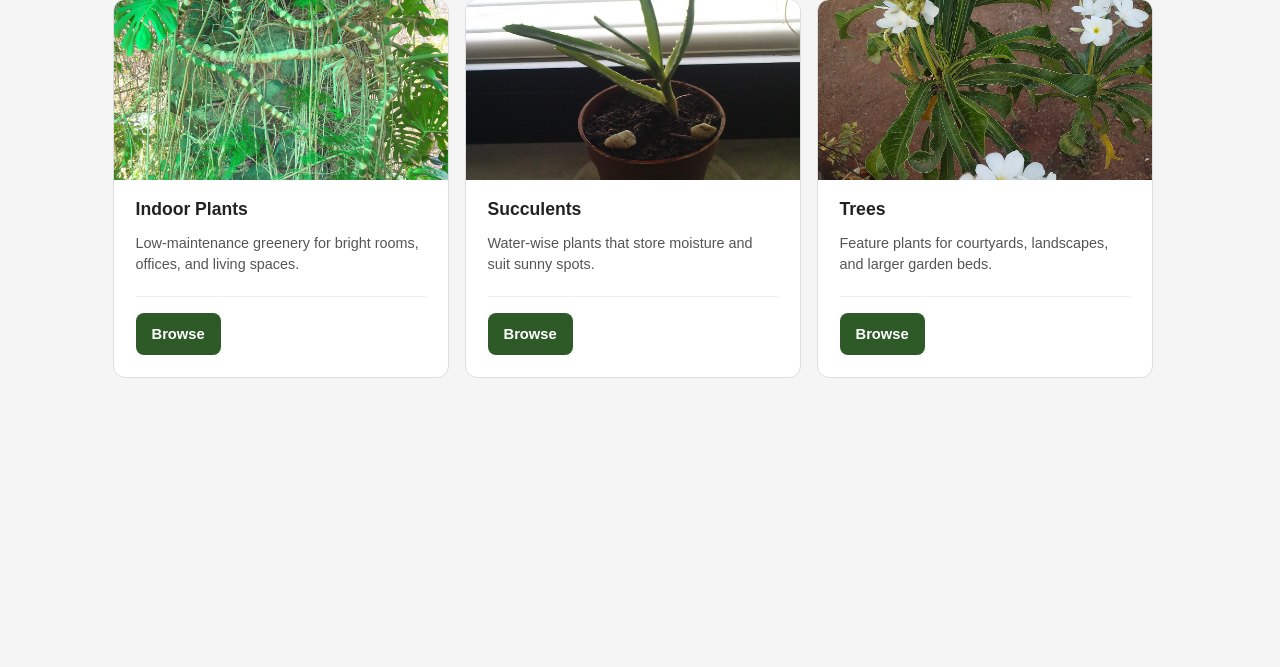
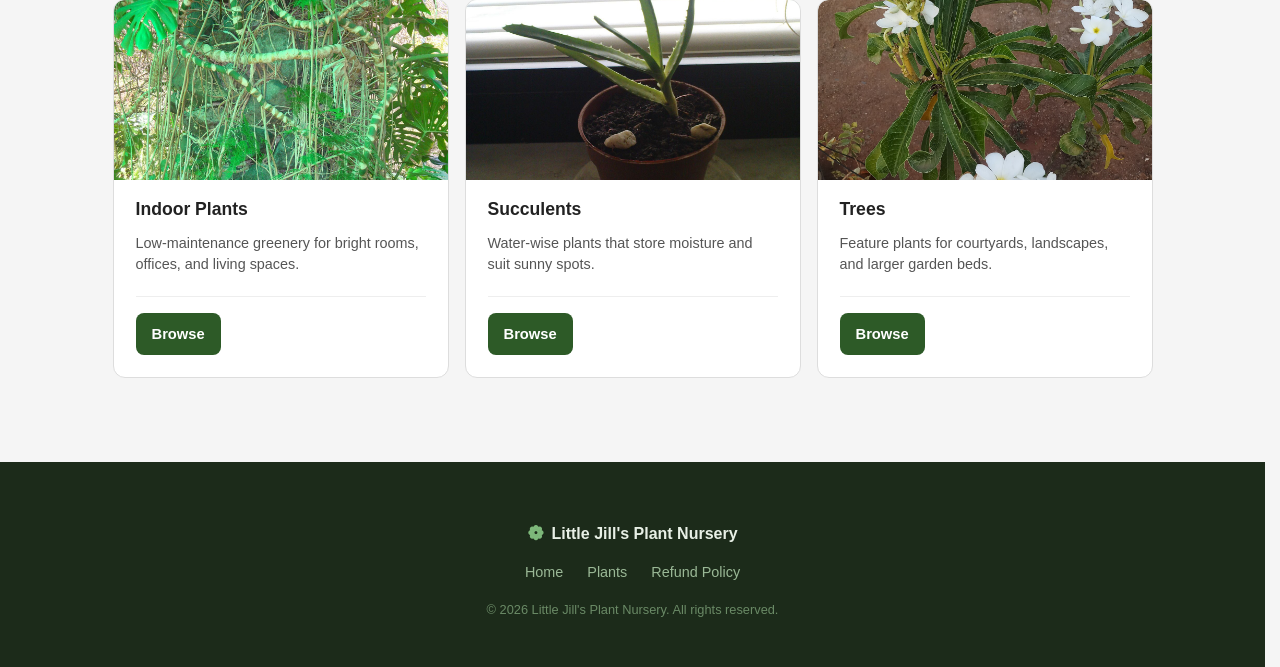
Before and after one commit to rowanjames04/SDS-Plant-Nursery, a Flask app: page / in a window 1280 px wide. Shown: the part 629-1296 px from the top of the page. Before the commit the page ends 1007 px from the top, so only its background shows below. Run offline with Flask 3, Linux system fonts and the light colour scheme.

Commit message:
feat: added footer and refund policy

```diff
--- a/app.py
+++ b/app.py
@@ -757,6 +757,15 @@ with app.app_context():
 def inject_header_cart_summary():
     return get_header_cart_summary()
 
+@app.context_processor
+def inject_current_year():
+    return {'current_year': datetime.now().year}
+
+@app.route("/refund-policy")
+def refund_policy():
+    return render_template('refund_policy.html')
+
+
 @app.route("/")
 def home():
     catalog = load_catalog()
--- /dev/null
+++ b/static/css/footer.css
@@ -0,0 +1,70 @@
+.site-footer {
+    background: #1c2b1a;
+    color: #b5c9b1;
+    margin-top: 40px;
+    padding: 36px 0 24px;
+}
+
+.site-footer__inner {
+    display: flex;
+    flex-direction: column;
+    align-items: center;
+    gap: 16px;
+    text-align: center;
+}
+
+.site-footer__brand {
+    display: flex;
+    align-items: center;
+    gap: 8px;
+    font-weight: 600;
+    font-size: 1rem;
+    color: #e8f0e6;
+}
+
+.site-footer__brand .icon-glyph--brand {
+    font-size: 1.2rem;
+    color: #7db87a;
+}
+
+.site-footer__nav {
+    display: flex;
+    gap: 24px;
+    flex-wrap: wrap;
+    justify-content: center;
+}
+
+.site-footer__nav a {
+    color: #9ab896;
+    text-decoration: none;
+    font-size: 0.9rem;
+    transition: color 0.15s;
+}
+
+.site-footer__nav a:hover {
+    color: #e8f0e6;
+}
+
+.site-footer__copy {
+    font-size: 0.8rem;
+    color: #6a8a66;
+    margin: 0;
+}
+
+.site-footer--admin {
+    margin-top: 0;
+    padding: 16px 28px;
+    text-align: left;
+}
+
+.site-footer--admin .site-footer__inner {
+    align-items: flex-start;
+    flex-direction: row;
+    justify-content: flex-start;
+}
+
+@media (max-width: 480px) {
+    .site-footer__nav {
+        gap: 16px;
+    }
+}
--- a/static/styles.css
+++ b/static/styles.css
@@ -9,3 +9,4 @@
 @import url('css/orders.css');
 @import url('css/profile.css');
 @import url('css/admin.css');
+@import url('css/footer.css');
--- a/templates/Home.html
+++ b/templates/Home.html
@@ -43,5 +43,6 @@
             <p class="muted">No categories have been added yet.</p>
         {% endif %}
     </main>
+    {% include '_footer.html' %}
 </body>
 </html>
--- a/templates/Login.html
+++ b/templates/Login.html
@@ -36,5 +36,6 @@
             </div>
         </div>
     </main>
+    {% include '_footer.html' %}
 </body>
 </html>
--- a/templates/Register.html
+++ b/templates/Register.html
@@ -46,5 +46,6 @@
             </div>
         </div>
     </main>
+    {% include '_footer.html' %}
 </body>
 </html>
--- /dev/null
+++ b/templates/_footer.html
@@ -0,0 +1,14 @@
+<footer class="site-footer">
+    <div class="site-footer__inner container">
+        <div class="site-footer__brand">
+            <span class="icon-glyph icon-glyph--brand" aria-hidden="true">❁</span>
+            <span>Little Jill's Plant Nursery</span>
+        </div>
+        <nav class="site-footer__nav">
+            <a href="{{ url_for('home') }}">Home</a>
+            <a href="{{ url_for('plants_index') }}">Plants</a>
+            <a href="{{ url_for('refund_policy') }}">Refund Policy</a>
+        </nav>
+        <p class="site-footer__copy">&copy; {{ current_year }} Little Jill's Plant Nursery. All rights reserved.</p>
+    </div>
+</footer>
--- a/templates/admin/_base.html
+++ b/templates/admin/_base.html
@@ -46,5 +46,10 @@
             {% block content %}{% endblock %}
         </main>
     </div>
+    <footer class="site-footer site-footer--admin">
+        <div class="site-footer__inner">
+            <p class="site-footer__copy">&copy; {{ current_year }} Little Jill's Plant Nursery</p>
+        </div>
+    </footer>
 </body>
 </html>
--- a/templates/cart.html
+++ b/templates/cart.html
@@ -102,5 +102,6 @@
             {% endif %}
         </section>
     </main>
+    {% include '_footer.html' %}
 </body>
 </html>
--- a/templates/order_confirmation.html
+++ b/templates/order_confirmation.html
@@ -90,5 +90,6 @@
             </aside>
         </div>
     </main>
+    {% include '_footer.html' %}
 </body>
 </html>
--- a/templates/orders.html
+++ b/templates/orders.html
@@ -95,5 +95,6 @@
             </section>
         {% endif %}
     </main>
+    {% include '_footer.html' %}
 </body>
 </html>
--- a/templates/plant_detail.html
+++ b/templates/plant_detail.html
@@ -109,5 +109,6 @@
             });
         });
     </script>
+    {% include '_footer.html' %}
 </body>
 </html>
--- a/templates/plants.html
+++ b/templates/plants.html
@@ -80,5 +80,6 @@
             </p>
         {% endif %}
     </main>
+    {% include '_footer.html' %}
 </body>
 </html>
--- a/templates/profile.html
+++ b/templates/profile.html
@@ -225,5 +225,6 @@
         </script>
         <script async defer onerror="addressScriptFailed()" src="https://maps.googleapis.com/maps/api/js?key={{ google_maps_api_key|urlencode }}&libraries=places&callback=initAddressAutocomplete"></script>
     {% endif %}
+    {% include '_footer.html' %}
 </body>
 </html>
--- a/templates/wishlist.html
+++ b/templates/wishlist.html
@@ -50,5 +50,6 @@
             </div>
         {% endif %}
     </main>
+    {% include '_footer.html' %}
 </body>
 </html>
```
Also changed, not shown: templates/refund_policy.html (added, +32 -0 lines).
